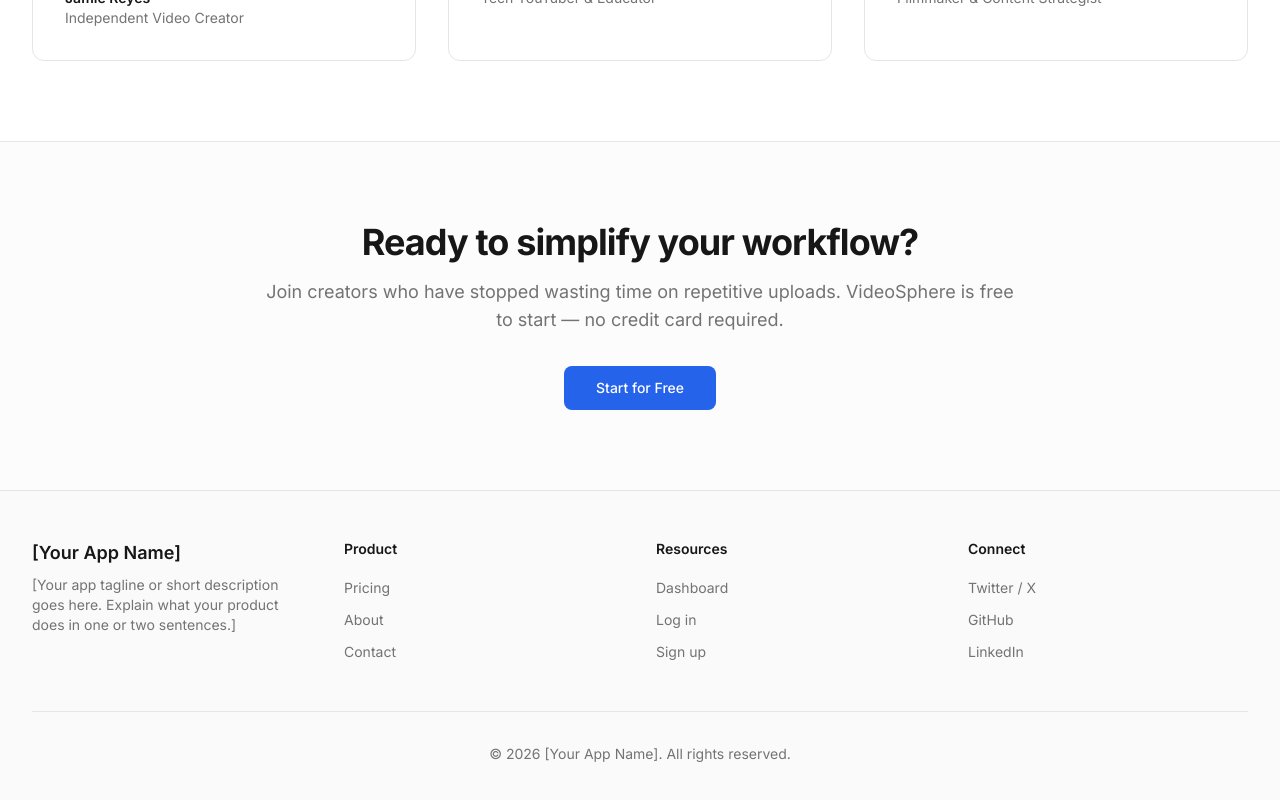
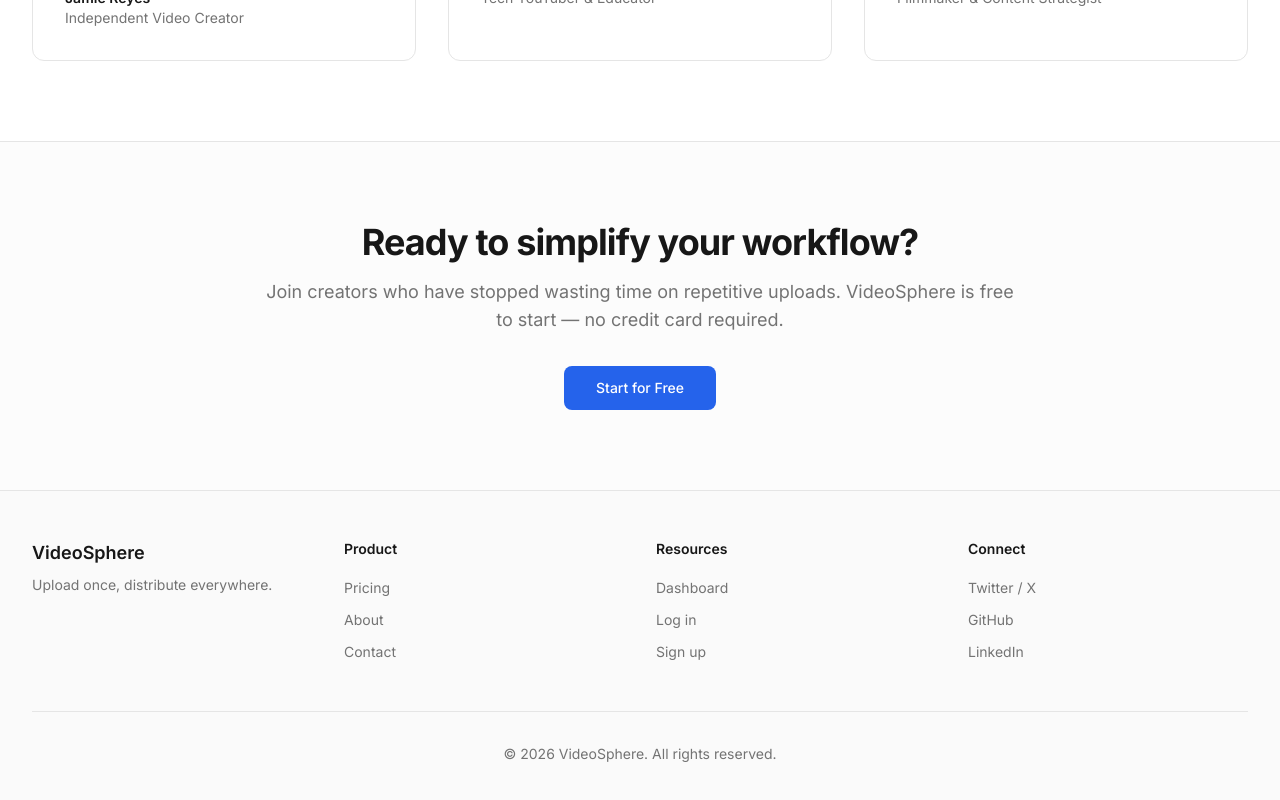
Before and after one commit to threehappypenguins/VideoSphere, a Next.js app: page / in a window 1280 px wide. Shown: the part 1678-2478 px from the top of the page. Built offline with nearby package versions, Linux system fonts and the light colour scheme; no server answers.

Commit message:
fix: replace placeholder app name with VideoSphere (#83)

```diff
--- a/app/layout.tsx
+++ b/app/layout.tsx
@@ -38,10 +38,11 @@ const inter = Inter({
 // See /docs/performance.md for more on metadata and SEO.
 export const metadata: Metadata = {
   title: {
-    default: '[Your App Name]',
-    template: '%s | [Your App Name]',
+    default: 'VideoSphere',
+    template: '%s | VideoSphere',
   },
-  description: '[Your app description — explain what your SaaS product does]',
+  description:
+    'Upload once, distribute everywhere. VideoSphere lets creators distribute videos to YouTube, Vimeo, and more from a single dashboard.',
 };
 
 export default function RootLayout({
--- a/components/layout/Footer.tsx
+++ b/components/layout/Footer.tsx
@@ -19,10 +19,9 @@ export default function Footer() {
         <div className="grid grid-cols-1 gap-8 md:grid-cols-4">
           {/* --- Brand --- */}
           <div className="col-span-1 md:col-span-1">
-            <h3 className="text-lg font-semibold text-foreground">[Your App Name]</h3>
+            <h3 className="text-lg font-semibold text-foreground">VideoSphere</h3>
             <p className="mt-2 text-sm text-muted-foreground">
-              [Your app tagline or short description goes here. Explain what your product does in
-              one or two sentences.]
+              Upload once, distribute everywhere.
             </p>
           </div>
 
@@ -130,7 +129,7 @@ export default function Footer() {
         {/* --- Bottom Bar --- */}
         <div className="mt-12 border-t border-border pt-8 text-center">
           <p className="text-sm text-muted-foreground">
-            &copy; {new Date().getFullYear()} [Your App Name]. All rights reserved.
+            &copy; {new Date().getFullYear()} VideoSphere. All rights reserved.
           </p>
         </div>
       </div>
```
